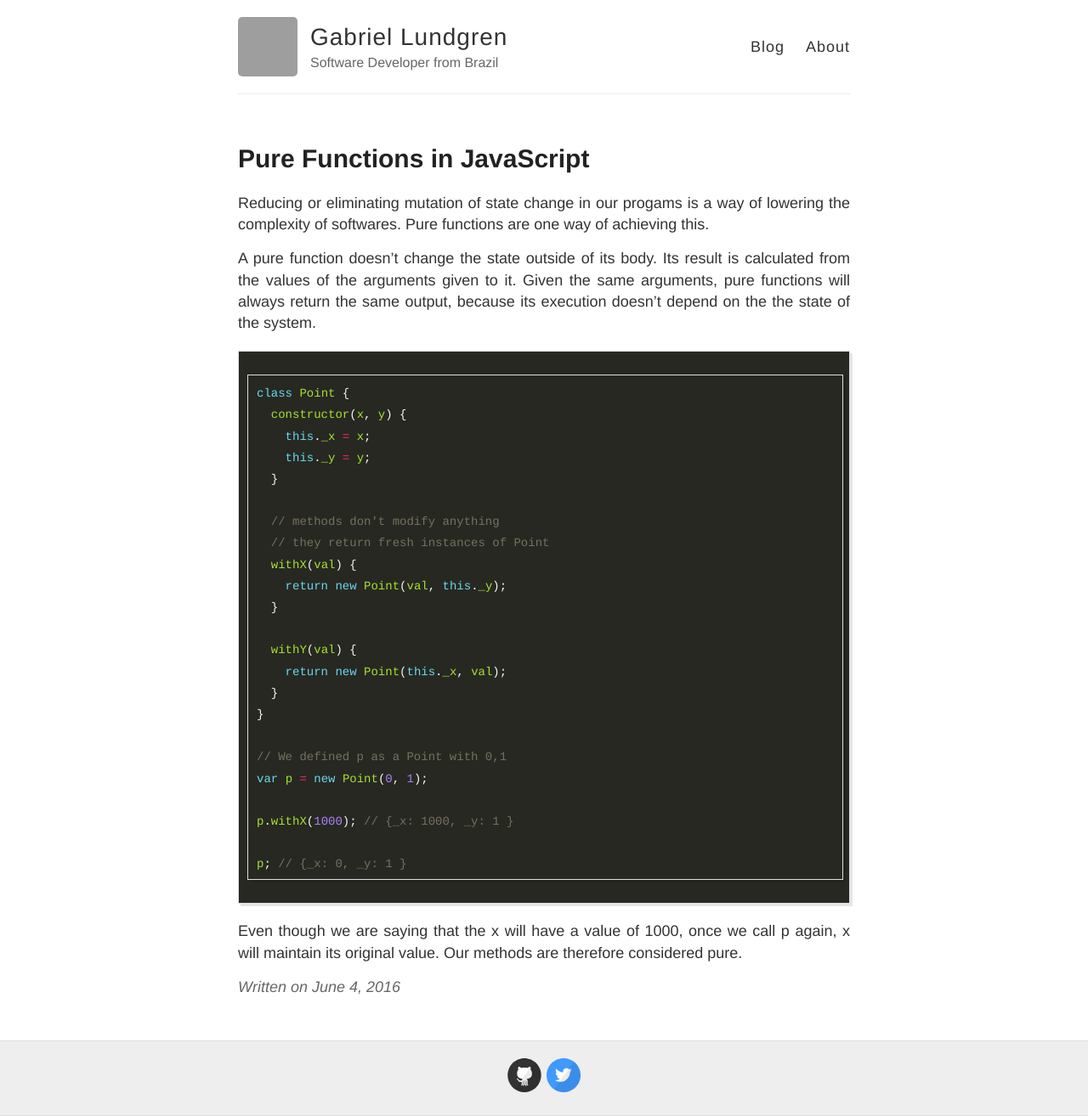
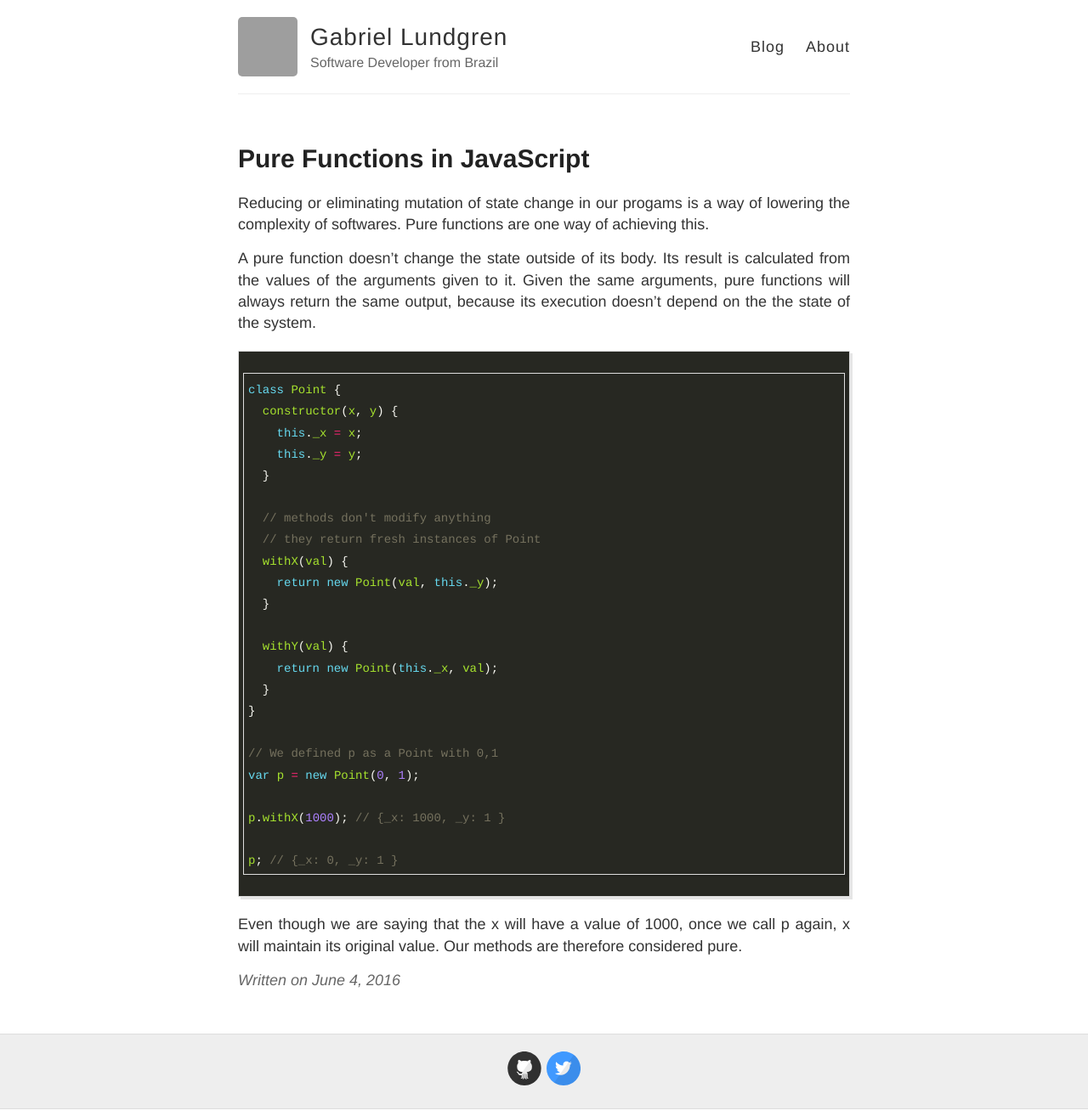
Before and after one commit to glundgren93/glundgren93.github.io, a Jekyll site: the page built from _posts/2016-6-4-Pure-Functions.md, in a window 1280 px wide. Shown: the whole page at 85% size. Built offline with Jekyll 4.4.1, drawn with Linux system fonts in a browser that asks for light colours; comment, search, counter and statistics services are not loaded; grey boxes are pictures that could not be loaded.

Commit message:
changing style

```diff
--- a/_sass/_highlights.scss
+++ b/_sass/_highlights.scss
@@ -1,12 +1,11 @@
 .highlight {
-  background-color: #efefef;
-  padding: 7px 7px 7px 10px;
+  padding: 5px 5px 5px 5px;
   border: 1px solid #ddd;
-  -moz-box-shadow: 3px 3px rgba(0,0,0,0.1);
-  -webkit-box-shadow: 3px 3px rgba(0,0,0,0.1);
-  box-shadow: 3px 3px rgba(0,0,0,0.1);
+  -moz-box-shadow: 3px 3px rgba(0, 0, 0, 0.1);
+  -webkit-box-shadow: 3px 3px rgba(0, 0, 0, 0.1);
+  box-shadow: 3px 3px rgba(0, 0, 0, 0.1);
   margin: 20px 0 20px 0;
-  overflow: scroll;
+  overflow: auto;
 }
 
 code {
```
